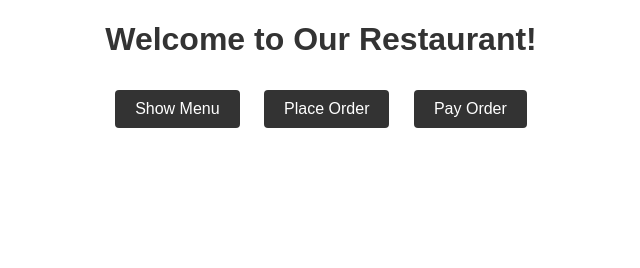
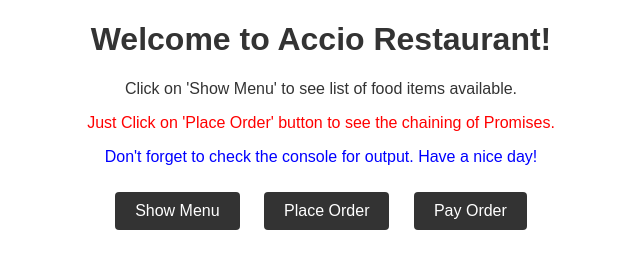
Before and after one commit to satish-kg/f2_may_restaurants_promises, a plain HTML site: page index.html in a window 1280 px wide. Shown: the whole page, without its empty margins (319-959 px from the left). Drawn offline with Linux system fonts and the light colour scheme.

Commit message:
added instructions on homepage

```diff
--- a/index.html
+++ b/index.html
@@ -6,7 +6,10 @@
 </head>
 <body>
   <div class="main-menu">
-    <h1>Welcome to Our Restaurant!</h1>
+    <h1>Welcome to Accio Restaurant!</h1>
+    <p>Click on 'Show Menu' to see list of food items available.</p>
+    <p style="color:red">Just Click on 'Place Order' button to see the chaining of Promises.</p>
+    <p style="color:blue">Don't forget to check the console for output. Have a nice day!</p>
     <button id="menuButton">Show Menu</button>
     <button id="orderButton">Place Order</button>
     <button id="payButton">Pay Order</button>
--- a/styles.css
+++ b/styles.css
@@ -6,6 +6,9 @@ body {
   h1 {
     color: #333;
   }
+  p {
+      color: #333;
+    }
 
   button {
     margin: 10px;
```
